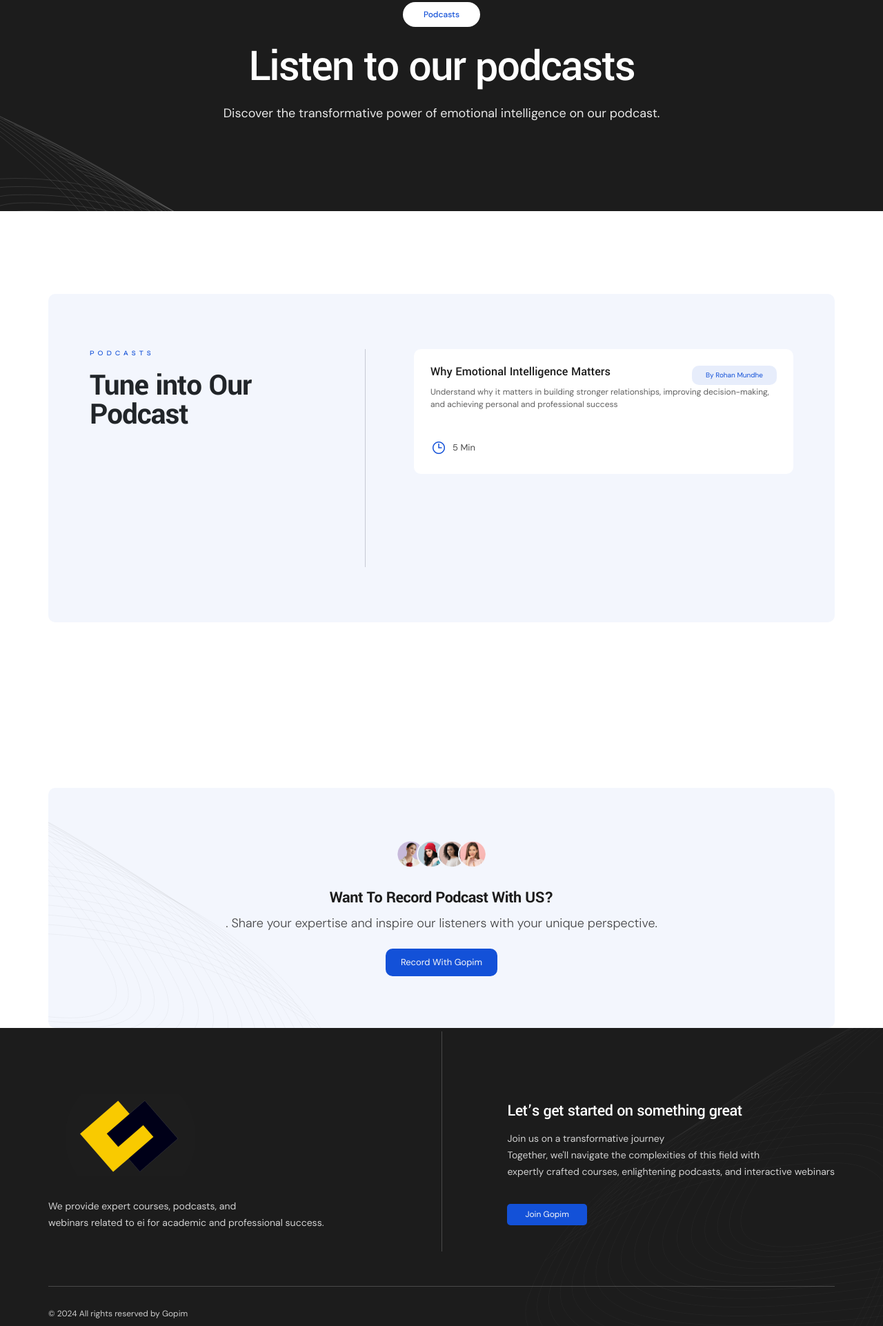
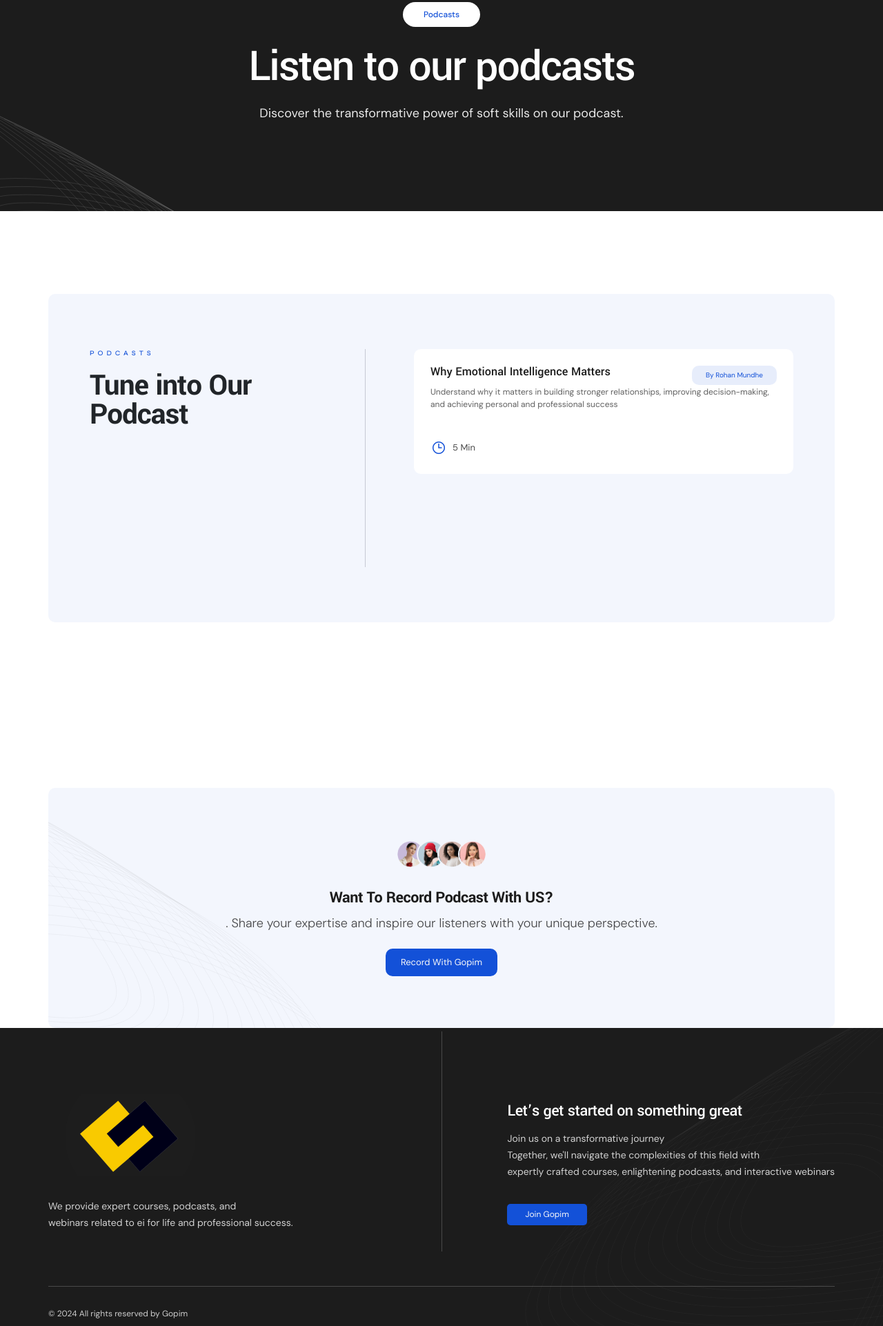
Before and after one commit to rohanmundhe/Gopim, a plain HTML site: page podcasts.html in a window 1280 px wide. Shown: the part 178-2100 px from the top of the page at 69% size. Drawn offline with nearby package versions, Linux system fonts and the light colour scheme; some icons are missing.

Commit message:
Update podcasts.html

```diff
--- a/podcasts.html
+++ b/podcasts.html
@@ -106,7 +106,7 @@
                         <div class="hero-section-content text-center">
                             <h5 class="section-subtitle">Podcasts</h5>
                             <h1 class="section-title fade-in">Listen to our podcasts</h1>
-                            <p>Discover the transformative power of emotional intelligence on our podcast.</p>
+                            <p>Discover the transformative power of soft skills on our podcast.</p>
 
                         </div>
                     </div>
@@ -177,7 +177,7 @@
                                 <img src="./assets/imgs/logomain-2.png" alt="Logo" />
                             </a>
                             <p>We provide expert courses, podcasts, and <br>
-                                webinars related to ei for academic and professional success.</p>
+                                webinars related to ei for life and professional success.</p>
 
                             <div class="footer-clients d-flex align-items-center">
 
```
